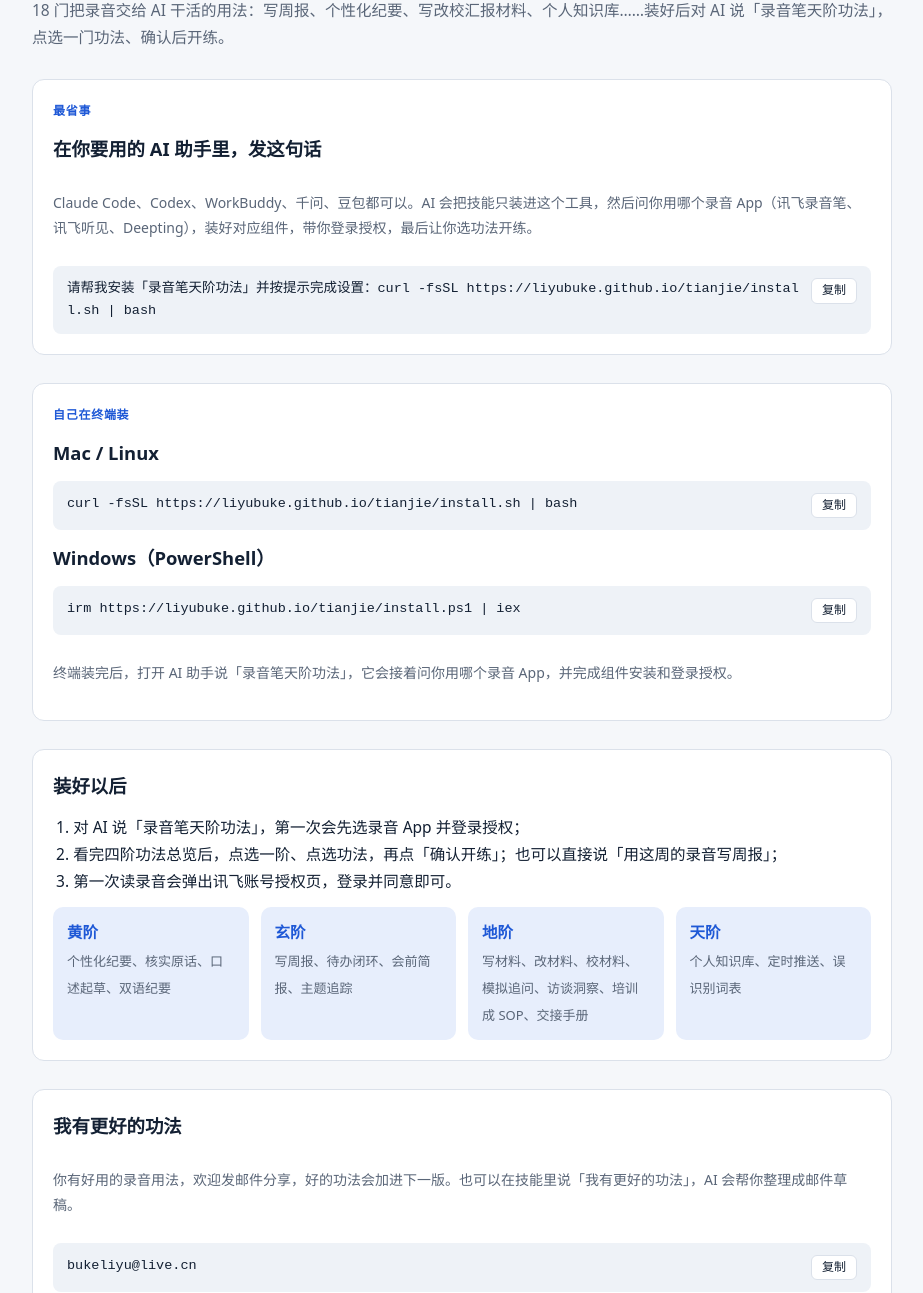
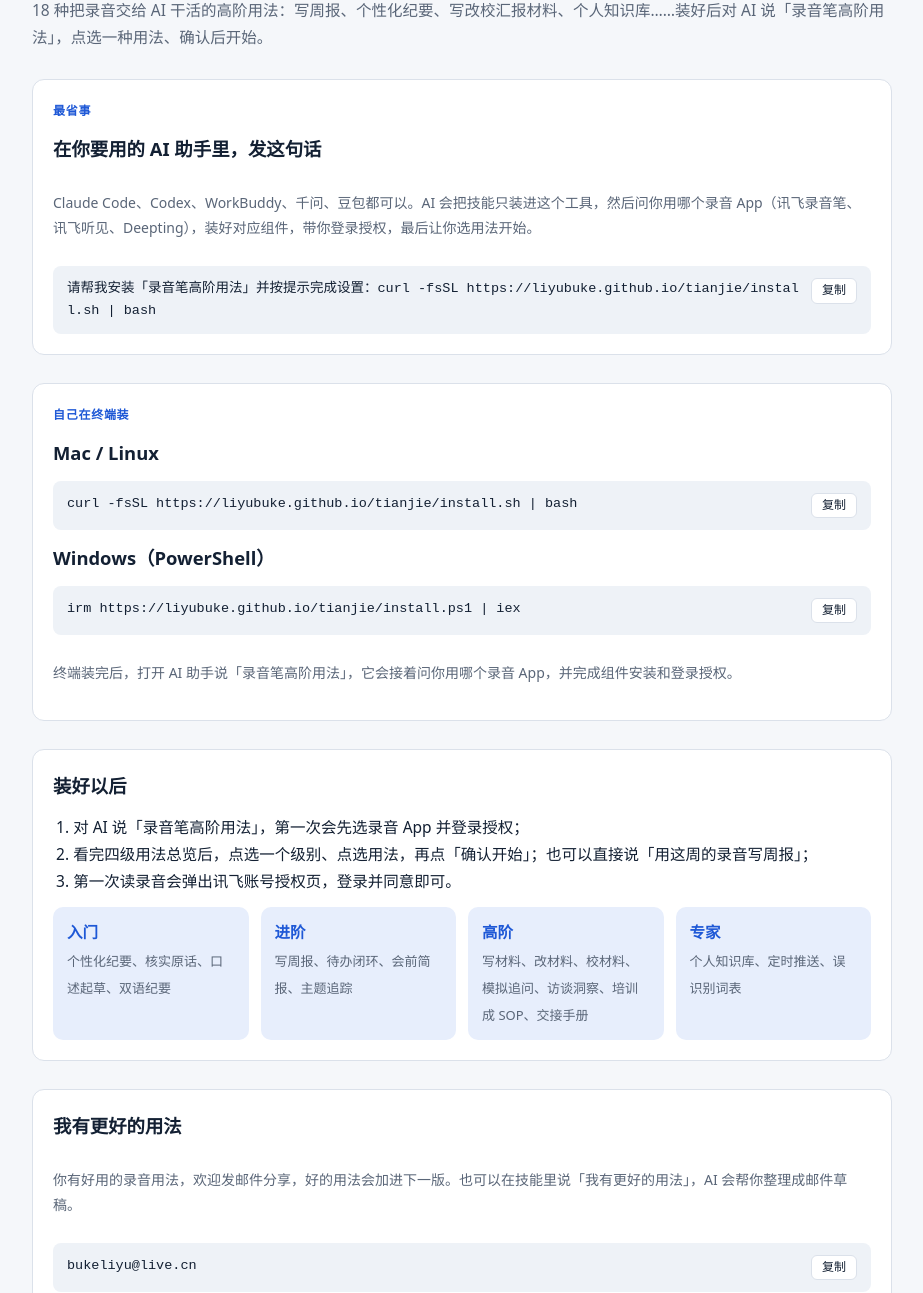
Before and after one commit to liyubuke/tianjie, a plain HTML site: page index.html in a window 1280 px wide. Shown: the part 122-1415 px from the top of the page, without its empty margins (178-1101 px from the left). Drawn offline with Linux system fonts and the light colour scheme.

Commit message:
Add files via upload

```diff
--- a/index.html
+++ b/index.html
@@ -1,6 +1,6 @@
 <!doctype html>
 <html lang="zh-CN"><head><meta charset="utf-8"><meta name="viewport" content="width=device-width, initial-scale=1">
-<title>录音笔天阶功法</title>
+<title>录音笔高阶用法</title>
 <style>
 :root{--bg:#F5F7FA;--card:#fff;--ink:#132033;--muted:#5A6678;--line:#DBE1EA;--acc:#1E58D6;--soft:#E7EEFC;--code:#EEF2F7}
 @media (prefers-color-scheme:dark){:root{--bg:#0E141E;--card:#151D2A;--ink:#E4E9F1;--muted:#98A4B5;--line:#273244;--acc:#7AA2FF;--soft:#1A2741;--code:#1B2433}}
@@ -18,28 +18,28 @@ h1{font:800 clamp(1.9rem,5vw,2.6rem)/1.25 "Songti SC","STSong",serif;margin:0}h2
 .lv{background:var(--soft);border-radius:10px;padding:12px 14px}.lv b{display:block;color:var(--acc)}.lv span{font-size:13px;color:var(--muted)}
 ol{margin:0;padding-left:1.3em}
 </style></head><body><main>
-<header><div class="tag">讯飞录音笔 × 大模型</div><h1>录音笔天阶功法</h1>
-<p class="lede">18 门把录音交给 AI 干活的用法：写周报、个性化纪要、写改校汇报材料、个人知识库……装好后对 AI 说「录音笔天阶功法」，点选一门功法、确认后开练。</p></header>
+<header><div class="tag">讯飞录音笔 × 大模型</div><h1>录音笔高阶用法</h1>
+<p class="lede">18 种把录音交给 AI 干活的高阶用法：写周报、个性化纪要、写改校汇报材料、个人知识库……装好后对 AI 说「录音笔高阶用法」，点选一种用法、确认后开始。</p></header>
 
 <section class="card"><span class="tag">最省事</span><h2>在你要用的 AI 助手里，发这句话</h2>
-<p class="muted">Claude Code、Codex、WorkBuddy、千问、豆包都可以。AI 会把技能只装进这个工具，然后问你用哪个录音 App（讯飞录音笔、讯飞听见、Deepting），装好对应组件，带你登录授权，最后让你选功法开练。</p>
-<div class="cmd"><code id="c1">请帮我安装「录音笔天阶功法」并按提示完成设置：curl -fsSL https://liyubuke.github.io/tianjie/install.sh | bash</code><button data-t="c1">复制</button></div></section>
+<p class="muted">Claude Code、Codex、WorkBuddy、千问、豆包都可以。AI 会把技能只装进这个工具，然后问你用哪个录音 App（讯飞录音笔、讯飞听见、Deepting），装好对应组件，带你登录授权，最后让你选用法开始。</p>
+<div class="cmd"><code id="c1">请帮我安装「录音笔高阶用法」并按提示完成设置：curl -fsSL https://liyubuke.github.io/tianjie/install.sh | bash</code><button data-t="c1">复制</button></div></section>
 
 <section class="card"><span class="tag">自己在终端装</span>
 <h2>Mac / Linux</h2><div class="cmd"><code id="c2">curl -fsSL https://liyubuke.github.io/tianjie/install.sh | bash</code><button data-t="c2">复制</button></div>
 <h2>Windows（PowerShell）</h2><div class="cmd"><code id="c3">irm https://liyubuke.github.io/tianjie/install.ps1 | iex</code><button data-t="c3">复制</button></div>
-<p class="muted">终端装完后，打开 AI 助手说「录音笔天阶功法」，它会接着问你用哪个录音 App，并完成组件安装和登录授权。</p></section>
+<p class="muted">终端装完后，打开 AI 助手说「录音笔高阶用法」，它会接着问你用哪个录音 App，并完成组件安装和登录授权。</p></section>
 
 <section class="card"><h2>装好以后</h2><ol>
-<li>对 AI 说「录音笔天阶功法」，第一次会先选录音 App 并登录授权；</li>
-<li>看完四阶功法总览后，点选一阶、点选功法，再点「确认开练」；也可以直接说「用这周的录音写周报」；</li>
+<li>对 AI 说「录音笔高阶用法」，第一次会先选录音 App 并登录授权；</li>
+<li>看完四级用法总览后，点选一个级别、点选用法，再点「确认开始」；也可以直接说「用这周的录音写周报」；</li>
 <li>第一次读录音会弹出讯飞账号授权页，登录并同意即可。</li></ol>
 <div class="grid">
-<div class="lv"><b>黄阶</b><span>个性化纪要、核实原话、口述起草、双语纪要</span></div>
-<div class="lv"><b>玄阶</b><span>写周报、待办闭环、会前简报、主题追踪</span></div>
-<div class="lv"><b>地阶</b><span>写材料、改材料、校材料、模拟追问、访谈洞察、培训成 SOP、交接手册</span></div>
-<div class="lv"><b>天阶</b><span>个人知识库、定时推送、误识别词表</span></div></div></section>
-<section class="card"><h2>我有更好的功法</h2><p class="muted">你有好用的录音用法，欢迎发邮件分享，好的功法会加进下一版。也可以在技能里说「我有更好的功法」，AI 会帮你整理成邮件草稿。</p><div class="cmd"><code id="c4">bukeliyu@live.cn</code><button data-t="c4">复制</button></div></section>
+<div class="lv"><b>入门</b><span>个性化纪要、核实原话、口述起草、双语纪要</span></div>
+<div class="lv"><b>进阶</b><span>写周报、待办闭环、会前简报、主题追踪</span></div>
+<div class="lv"><b>高阶</b><span>写材料、改材料、校材料、模拟追问、访谈洞察、培训成 SOP、交接手册</span></div>
+<div class="lv"><b>专家</b><span>个人知识库、定时推送、误识别词表</span></div></div></section>
+<section class="card"><h2>我有更好的用法</h2><p class="muted">你有好用的录音用法，欢迎发邮件分享，好的用法会加进下一版。也可以在技能里说「我有更好的用法」，AI 会帮你整理成邮件草稿。</p><div class="cmd"><code id="c4">bukeliyu@live.cn</code><button data-t="c4">复制</button></div></section>
 <p class="muted">本技能只读你的录音，不上传、不修改、不删除录音，也不会替你发消息。每天第一次使用会自动检查更新，有新版会提醒你。作者：李钰</p>
 </main>
 <script>
--- a/version.json
+++ b/version.json
@@ -1,5 +1,5 @@
 {
-  "version": "1.0.2",
-  "date": "2026-11-20",
-  "notes": "设置完成和每次结束时提醒以后怎么唤起：说「录音笔天阶功法」或直接说要做的事"
+  "version": "1.1.0",
+  "date": "2026-11-22",
+  "notes": "改名为「录音笔高阶用法」，四级改为入门、进阶、高阶、专家；更新时自动移除旧版「录音笔天阶功法」，原有设置和知识库自动保留"
 }
```
Also changed, not shown: 4 other files.
